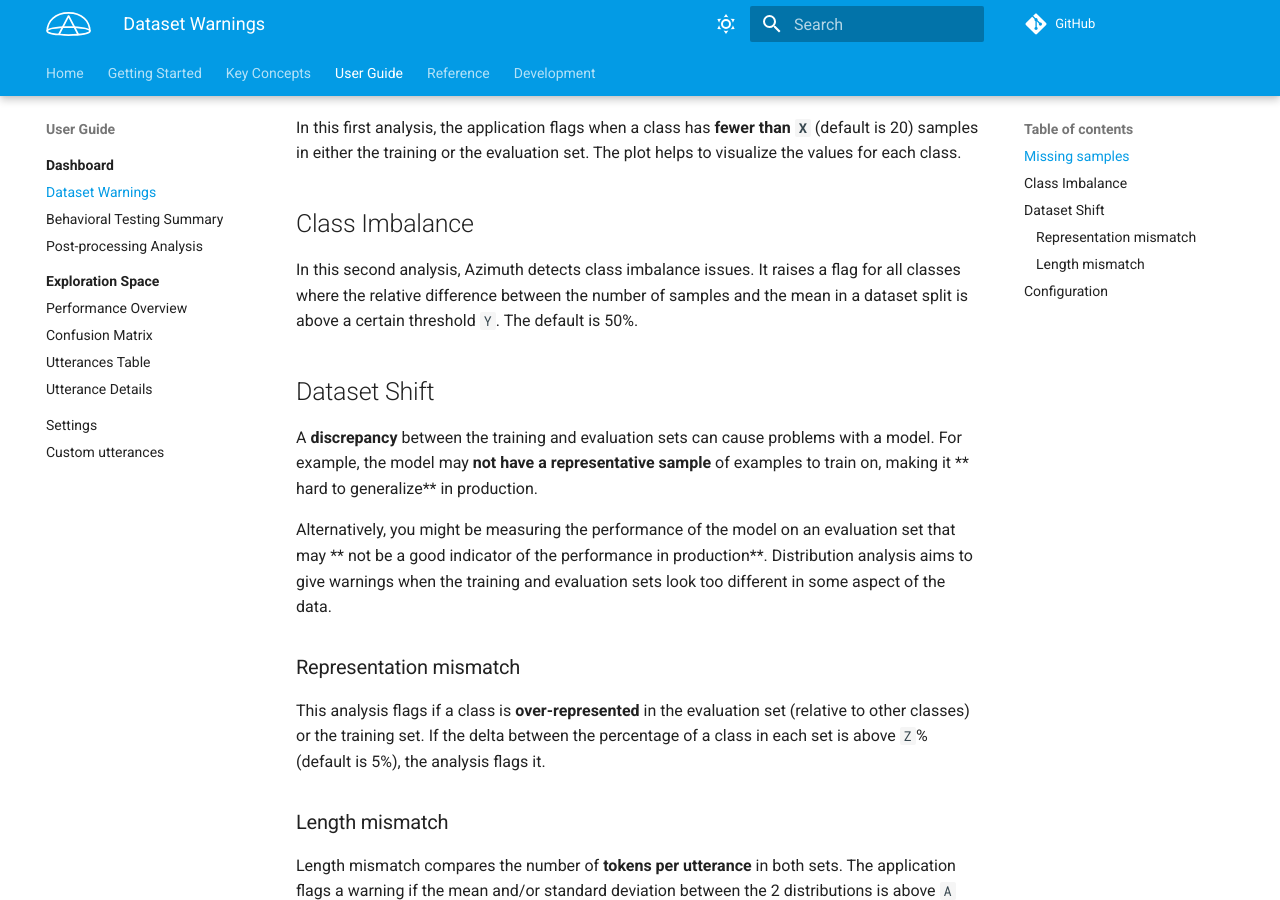
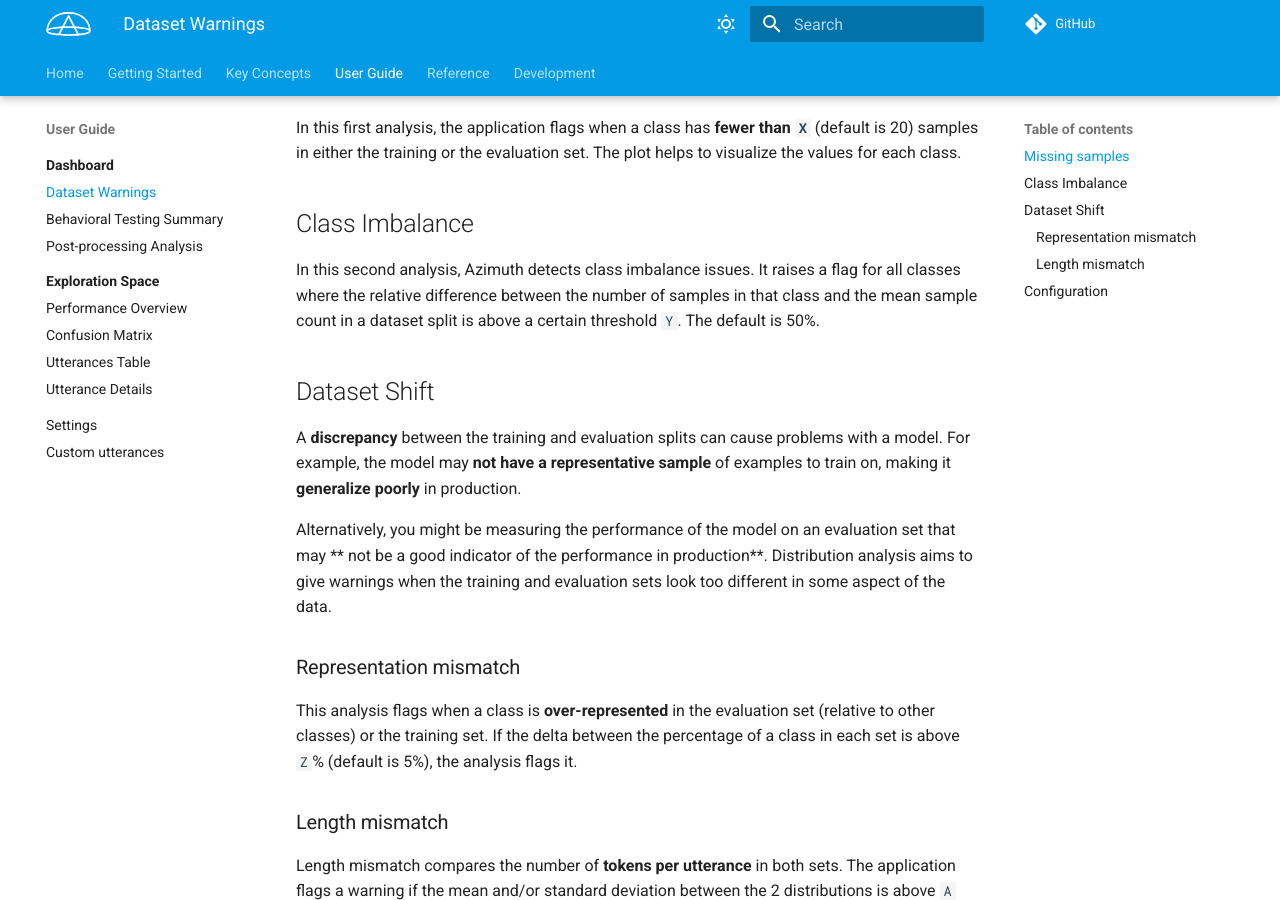
Before and after one commit to ServiceNow/azimuth, an MkDocs documentation site: the page built from docs/docs/user-guide/dataset-warnings.md, in a window 1280 px wide and 900 px high, scrolled down 1039 px. Built offline with MkDocs 1.6.1 and Material for MkDocs 9.7.7, drawn with Linux system fonts in a browser that asks for light colours; comment, search, counter and statistics services are not loaded; the version menu is left out; some of the changed text lies outside the part shown.

Commit message:
Apply suggestions from code review
Co-authored-by: Lindsay Brin <lindsay.brin@servicenow.com>

```diff
--- a/docs/docs/user-guide/dataset-warnings.md
+++ b/docs/docs/user-guide/dataset-warnings.md
@@ -1,6 +1,6 @@
 # Dataset Warnings
 
-Dataset can suffer from different issues such as having classes with too few samples, class imbalance and dataset shift. These warnings help detect some of these issues.
+Datasets can suffer from a variety of issues, such as class imbalance, classes with low sample counts, and dataset shift. These warnings help detect some of these issues.
 
 ![](../_static/images/dataset-class-distribution-analysis/dataset-warnings-1.png)
 ![](../_static/images/dataset-class-distribution-analysis/dataset-warnings-2.png)
@@ -16,14 +16,13 @@ each class.
 ## Class Imbalance
 
 In this second analysis, Azimuth detects class imbalance issues. It raises a flag for all classes
-where the relative difference between the number of samples and the mean in a dataset split is above
+where the relative difference between the number of samples in that class and the mean sample count in a dataset split is above
 a certain threshold `Y`. The default is 50%.
 
 ## Dataset Shift
 
-A **discrepancy** between the training and evaluation sets can cause problems with a model. For
-example, the model may **not have a representative sample** of examples to train on, making it **
-hard to generalize**
+A **discrepancy** between the training and evaluation splits can cause problems with a model. For
+example, the model may **not have a representative sample** of examples to train on, making it **generalize poorly**
 in production.
 
 Alternatively, you might be measuring the performance of the model on an evaluation set that may **
@@ -32,7 +31,7 @@ warnings when the training and evaluation sets look too different in some aspect
 
 ### Representation mismatch
 
-This analysis flags if a class is **over-represented** in the evaluation set (relative to
+This analysis flags when a class is **over-represented** in the evaluation set (relative to
 other classes) or the training set. If the delta between the percentage of a class in each set is
 above `Z`% (default is 5%), the analysis flags it.
 
```
Also changed, not shown: docs/docs/user-guide/index.md (+2 -2 lines), docs/docs/user-guide/prediction-quality-comparison.md (+1 -1 lines).
